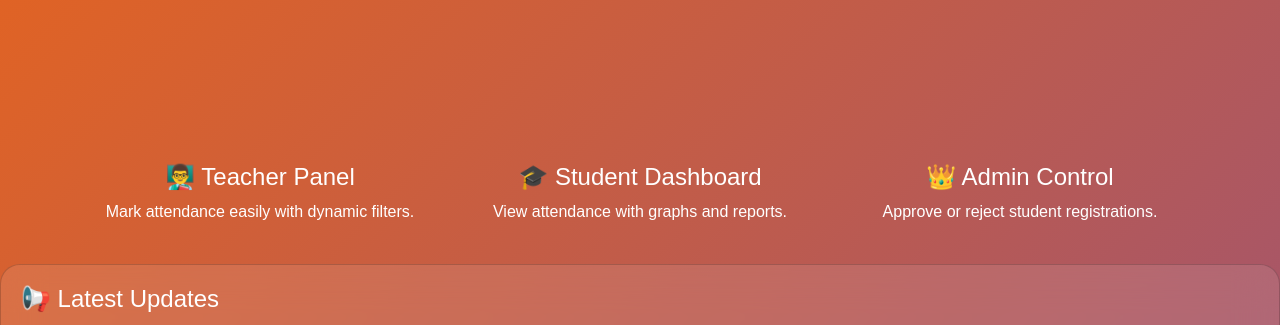
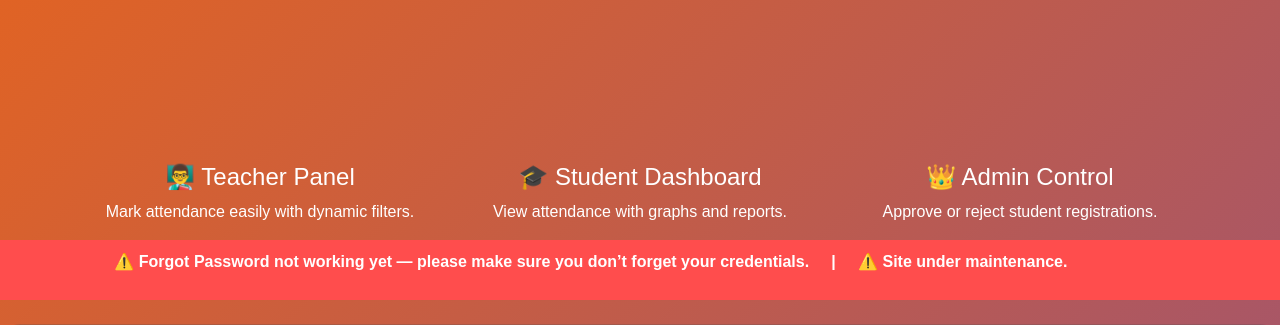
Before and after one commit to Pir-Hilal-Ahmad/Pir-Hilal-Ahmad-Smart-Attendance-System., a Flask app: page / in a window 1280 px wide. Shown: the part 599-924 px from the top of the page. Run offline with Flask 3, Linux system fonts and the light colour scheme; data comes from the database, SQL or seed files in the repository.

Commit message:
Enhance home page with notification ticker
Added a ticker for notifications and Enhance home page with notification ticker updated styles.

```diff
--- a/templates/home.html
+++ b/templates/home.html
@@ -141,6 +141,26 @@
             padding: 30px;
             margin-top: 40px;
         }
+
+        .ticker {
+  width: 100%;
+  overflow: hidden;
+  background: #ff4d4d;
+  color: white;
+  padding: 10px 0;
+  font-weight: bold;
+}
+
+.ticker p {
+  display: inline-block;
+  white-space: nowrap;
+  animation: scroll-text 15s linear infinite;
+}
+
+@keyframes scroll-text {
+  0% { transform: translateX(100%); }
+  100% { transform: translateX(-100%); }
+}
     </style>
 
 </head>
@@ -201,6 +221,14 @@
         </div>
 
     </div>
+
+    <div class="ticker">
+  <p>
+    ⚠️ Forgot Password not working yet — please make sure you don’t forget your credentials.
+    &nbsp;&nbsp;&nbsp; | &nbsp;&nbsp;&nbsp;
+    ⚠️ Site under maintenance.
+  </p>
+</div>
     <div class="card notification-box mt-4">
 
         <h4 class="mb-3">📢 Latest Updates</h4>
```
